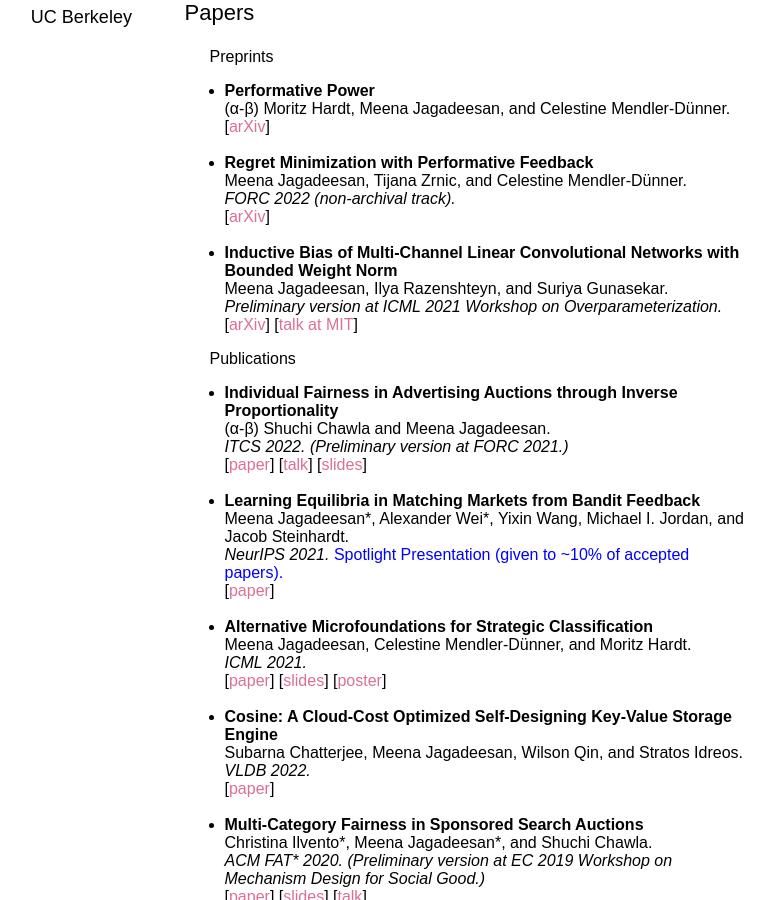
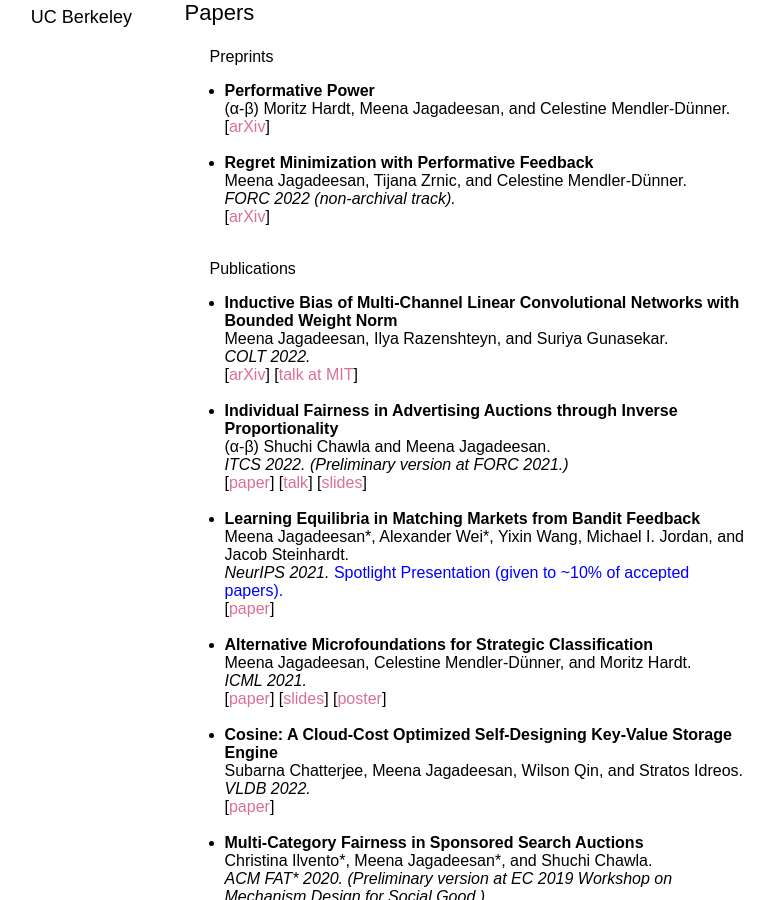
Before and after one commit to mjagadeesan/mjagadeesan.github.io, a Jekyll site: the page built from index.html, in a window 1280 px wide and 900 px high, scrolled down 372 px. Shown: the whole window, without its empty margins (268-1042 px from the left). Built offline with Jekyll 4.4.1, drawn with Linux system fonts in a browser that asks for light colours; some web fonts are replaced.

Commit message:
added colt

```diff
--- a/index.html
+++ b/index.html
@@ -20,13 +20,13 @@ layout: default
 	<span><em>FORC 2022 (non-archival track).</em></span><br>
 	[<a href=https://arxiv.org/abs/2202.00628>arXiv</a>]<br><br></li>
 <!-- 	<span><em>Manuscript coming soon.</em></span><br><br></li> -->
-	<li><b><span>Inductive Bias of Multi-Channel Linear Convolutional Networks with Bounded Weight Norm</span></b><br>
-	Meena Jagadeesan, Ilya Razenshteyn, and Suriya Gunasekar.<br>
-	<span><em>Preliminary version at ICML 2021 Workshop on Overparameterization.</em></span><br>
-	[<a href=https://arxiv.org/abs/2102.12238>arXiv</a>] [<a href=https://www.youtube.com/watch?v=EHIlWDvdSmM>talk at MIT</a>]</li>
     </ul>
     <span style='font-weight:500;margin-left: 25px;font-size:18'>Publications</span><br>
 	<ul>
+	<li><b><span>Inductive Bias of Multi-Channel Linear Convolutional Networks with Bounded Weight Norm</span></b><br>
+	Meena Jagadeesan, Ilya Razenshteyn, and Suriya Gunasekar.<br>
+	<span><em>COLT 2022.</em></span><br>
+	[<a href=https://arxiv.org/abs/2102.12238>arXiv</a>] [<a href=https://www.youtube.com/watch?v=EHIlWDvdSmM>talk at MIT</a>]</li><br>
 	<li><b><span>Individual Fairness in Advertising Auctions through Inverse Proportionality</span></b><br>
 	(α-β) Shuchi Chawla and Meena Jagadeesan.<br>
 	<span><em>ITCS 2022. (Preliminary version at FORC 2021.)</em></span><br>
```
